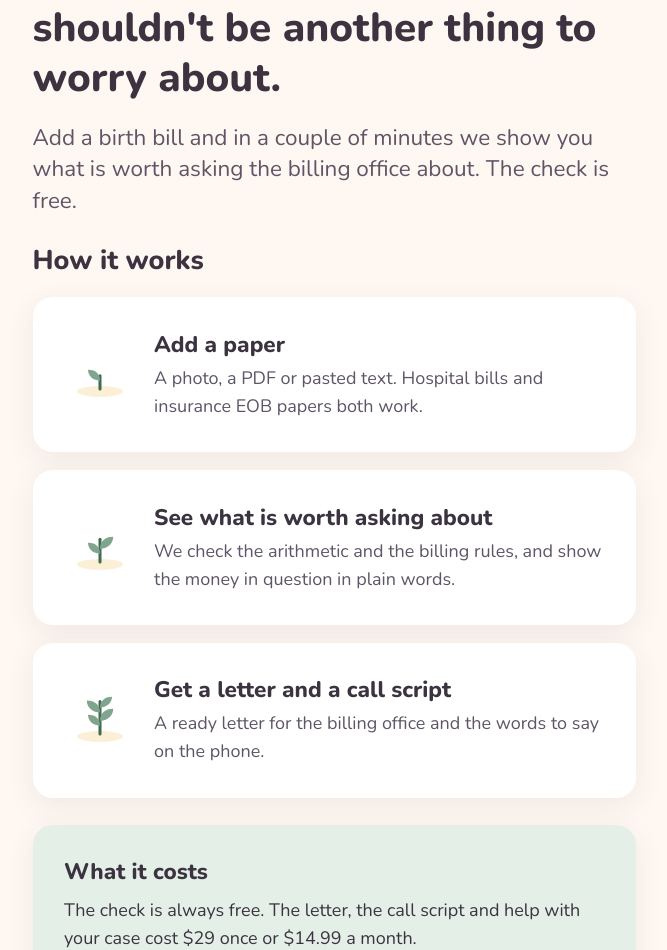
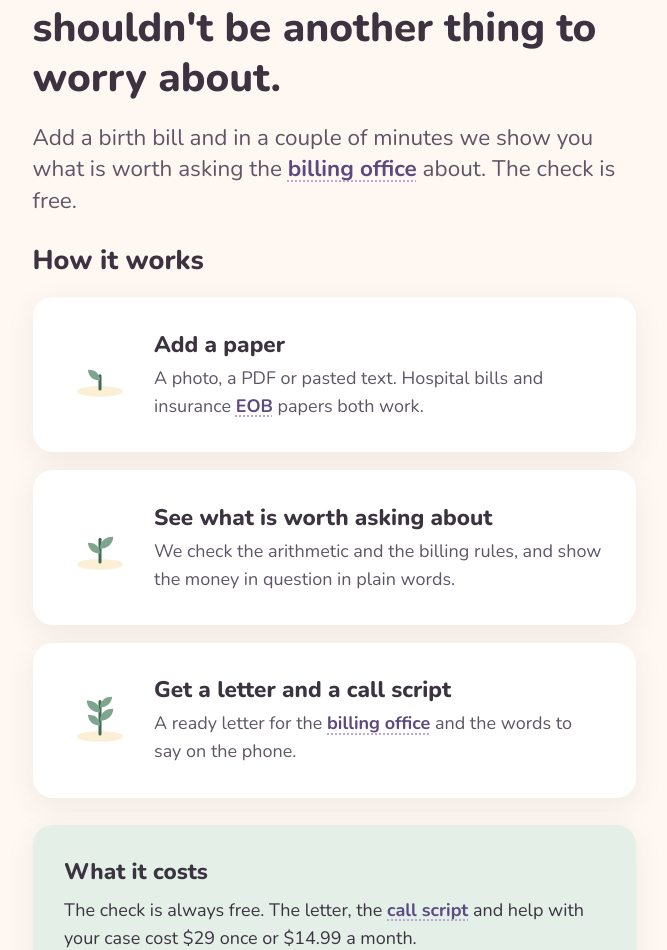
Before and after one commit to KhursandAtajanovAI/business-camp-2, a Next.js app: page / in a window 1280 px wide. Shown: the part 282-1232 px from the top of the page, without its empty margins (306-973 px from the left). Built offline with nearby package versions, Linux system fonts and the light colour scheme.

Commit message:
Stage 2 / Commit 2: every hard word explains itself in one sentence on tap
Co-Authored-By: Claude Fable 5.2 <noreply@anthropic.com>
Claude-Session: https://claude.ai/code/session_011aae5RQfqLsKXUipDhNS2A

```diff
--- a/src/app/home/home-screen.tsx
+++ b/src/app/home/home-screen.tsx
@@ -1,5 +1,6 @@
 import { Button } from "@/components/button/button";
 import { Card } from "@/components/card/card";
+import { WithHints } from "@/components/hint/with-hints";
 import { NextStep } from "@/components/layout/next-step";
 import { PageShell } from "@/components/layout/page-shell";
 import { Cradle, Family } from "@/design/illustrations";
@@ -15,12 +16,12 @@ export function HomeScreen() {
       <section className="flex flex-col gap-4">
         <Cradle className="h-28 w-40 animate-settle" />
         <h1 className="text-3xl font-extrabold leading-tight sm:text-4xl">{home.title}</h1>
-        <p className="text-xl text-ink-soft">{home.lead}</p>
+        <p className="text-xl text-ink-soft"><WithHints text={home.lead} /></p>
       </section>
       <HowItWorks />
       <Card tone="calm" className="flex flex-col gap-2">
         <h2 className="text-xl font-extrabold">{home.priceTitle}</h2>
-        <p>{home.priceText}</p>
+        <p><WithHints text={home.priceText} /></p>
       </Card>
       <Card tone="hint" className="flex items-start gap-4">
         <Family className="h-16 w-24 shrink-0" />
--- a/src/app/home/how-it-works.tsx
+++ b/src/app/home/how-it-works.tsx
@@ -1,4 +1,5 @@
 import { Card } from "@/components/card/card";
+import { WithHints } from "@/components/hint/with-hints";
 import { Sprout, type SproutStage } from "@/design/illustrations";
 import { home } from "../_strings/home";
 
@@ -12,7 +13,7 @@ export function HowItWorks() {
           <Sprout stage={(index + 1) as SproutStage} className="h-16 w-16 shrink-0" />
           <div>
             <h3 className="text-xl font-extrabold">{step.title}</h3>
-            <p className="mt-1 text-ink-soft">{step.text}</p>
+            <p className="mt-1 text-ink-soft"><WithHints text={step.text} /></p>
           </div>
         </Card>
       ))}
--- a/src/app/upload/upload-screen.tsx
+++ b/src/app/upload/upload-screen.tsx
@@ -6,6 +6,7 @@ import type { ParsedDocument } from "@/contracts";
 import { IntakeError } from "@/intake";
 import { Button } from "@/components/button/button";
 import { Card } from "@/components/card/card";
+import { WithHints } from "@/components/hint/with-hints";
 import { NextStep } from "@/components/layout/next-step";
 import { Waiting } from "@/components/states/quiet-state";
 import { addPaper, checkPapers, readPaper } from "../_pipeline/check-papers";
@@ -60,15 +61,15 @@ export function UploadScreen() {
       {trouble && (
         <Card tone="notice" className="flex flex-col gap-1">
           <p role="status" className="font-bold">{trouble.message}</p>
-          <p>{trouble.nextStep}</p>
+          <p><WithHints text={trouble.nextStep} /></p>
         </Card>
       )}
       {shown === "choose" && (
         <>
-          <p className="text-xl text-ink-soft">{upload.lead}</p>
+          <p className="text-xl text-ink-soft"><WithHints text={upload.lead} /></p>
           <ChooseStep onFile={read} onPaste={() => setStep("paste")} />
           <Card tone="hint" className="flex flex-col gap-2">
-            <p><span className="font-bold">{upload.whyTitle}. </span>{upload.whyText}</p>
+            <p><span className="font-bold">{upload.whyTitle}. </span><WithHints text={upload.whyText} /></p>
             <p>{upload.privacy}</p>
           </Card>
         </>
--- a/src/components/layout/next-step.tsx
+++ b/src/components/layout/next-step.tsx
@@ -1,4 +1,5 @@
 import type { ReactNode } from "react";
+import { WithHints } from "@/components/hint/with-hints";
 import { common } from "@/app/_strings/common";
 
 // The bottom of a screen: one sentence about what happens next, then the main button
@@ -9,7 +10,7 @@ export function NextStep({ children, note }: { children: ReactNode; note?: strin
       {note && (
         <p className="text-ink-soft">
           <span className="font-bold">{common.whatNext}: </span>
-          {note}
+          <WithHints text={note} />
         </p>
       )}
       <div className="sticky bottom-0 -mx-5 flex flex-col gap-3 bg-cream/95 px-5 py-3 sm:flex-row sm:items-center">{children}</div>
```
